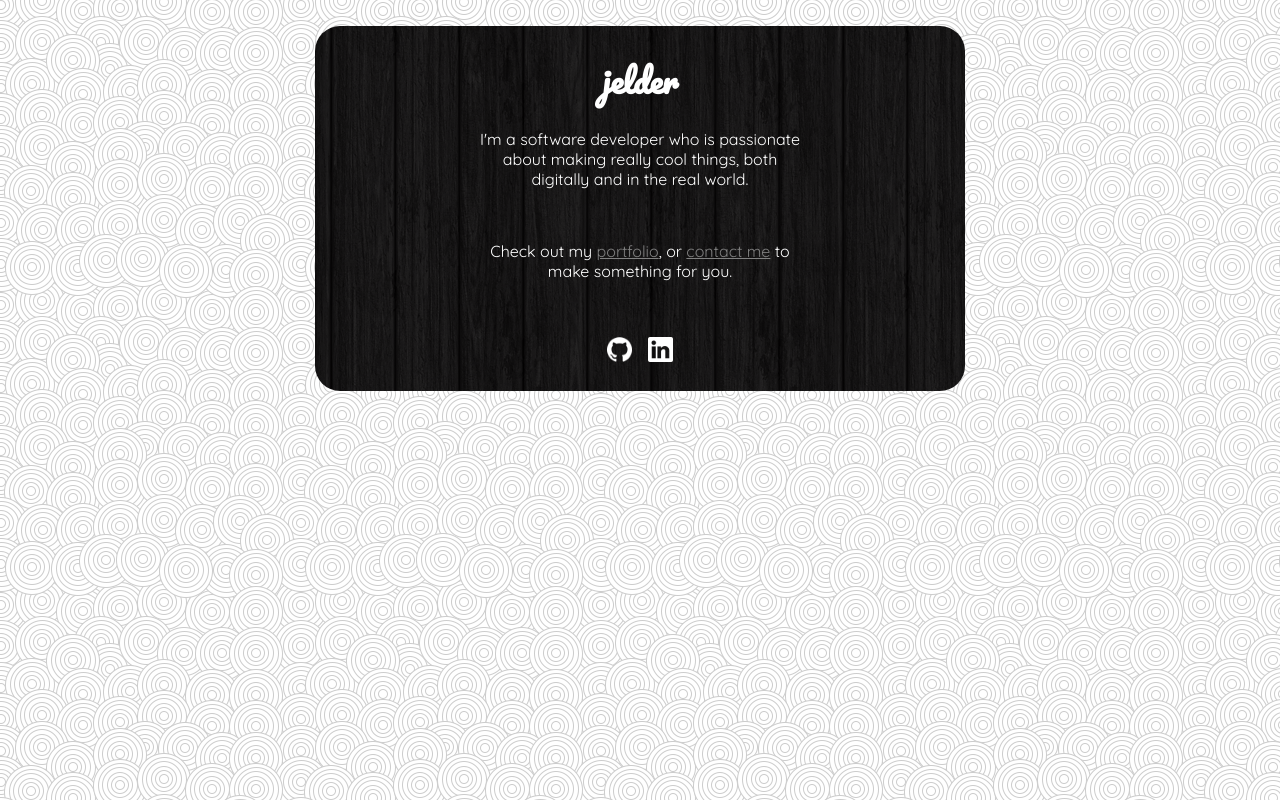
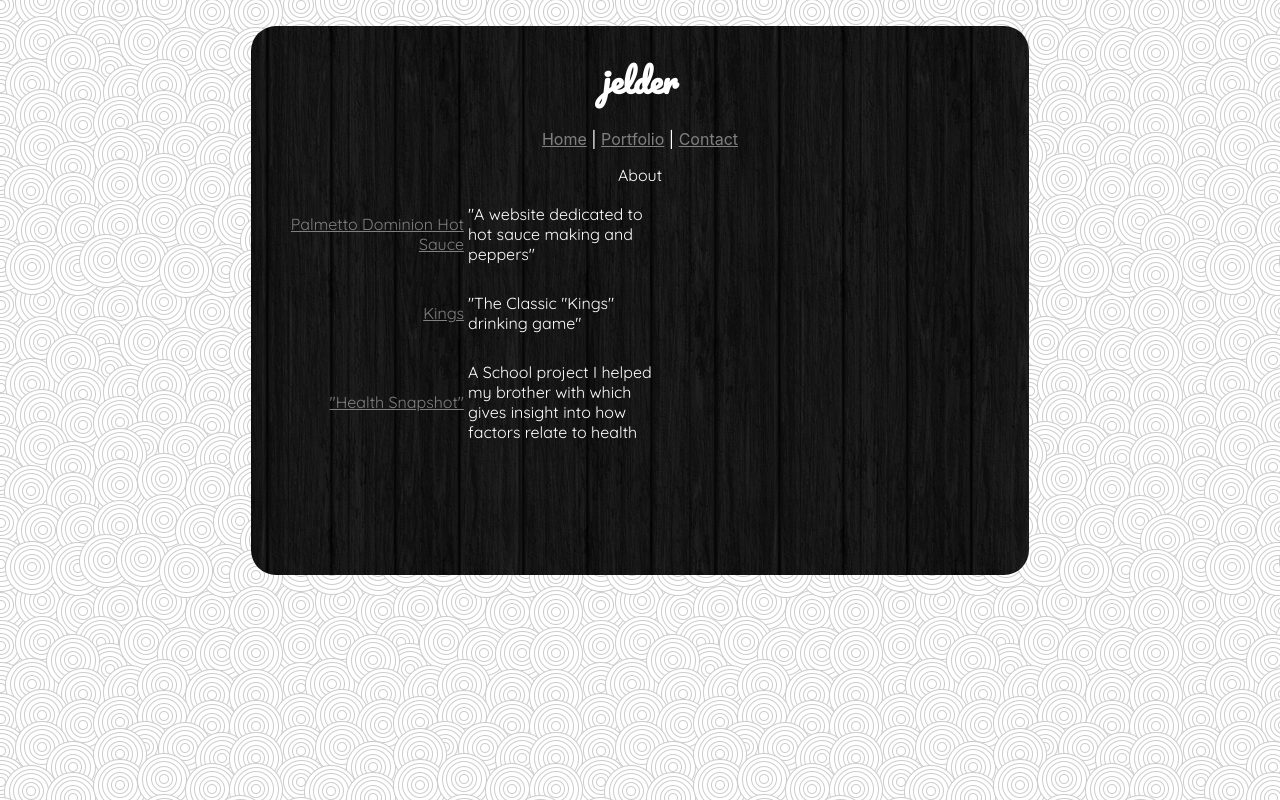
Before and after one commit to elderj/dev, a React app: page /portfolio in a window 1280 px wide. Built offline with nearby package versions, Linux system fonts and the light colour scheme.

Commit message:
Add basic routing and setup pages/components for routes and add a navbar component

```diff
--- a/package.json
+++ b/package.json
@@ -8,6 +8,7 @@
     "node-sass": "^4.12.0",
     "react": "^16.8.6",
     "react-dom": "^16.8.6",
+    "react-router-dom": "^5.0.0",
     "react-scripts": "3.0.1"
   },
   "scripts": {
--- /dev/null
+++ b/src/components/About.js
@@ -0,0 +1,32 @@
+import React from "react";
+import "../styles/App.scss";
+import "../styles/font.css";
+
+import NavBar from "./NavBar";
+// import GitHubLogo from "../images/logoImages/GitHub-Mark-Light-120px-plus.png";
+// import LinkedInLogo from "../images/logoImages/In-White-72.png";
+
+const About = () => (
+  <div className="floating-content">
+    <h1 className="pacifico-text">jelder</h1>
+    <NavBar />
+    <p className="quicksand-text blurb">
+      About
+      <br />
+    </p>
+    <br />
+
+    <br />
+    <br />
+    {/* <a href="https://github.com/elderj">
+      <img className="logoImage" alt="Github logo" src={GitHubLogo} />
+    </a>
+    <a href="https://www.linkedin.com/in/elderj/">
+      <img className="logoImage" alt="LinkedIn logo" src={LinkedInLogo} />
+    </a> */}
+    <br />
+    <br />
+  </div>
+);
+
+export default About;
--- a/src/components/App.js
+++ b/src/components/App.js
@@ -1,37 +1,20 @@
 import React from "react";
-import "../styles/App.scss";
-import "../styles/font.css";
+import Home from "./Home";
+import About from "./About";
+import Portfolio from "./Portfolio";
+import Contact from "./Contact";
 
-import GitHubLogo from "../images/logoImages/GitHub-Mark-Light-120px-plus.png";
-import LinkedInLogo from "../images/logoImages/In-White-72.png";
+import { Switch, Route } from "react-router-dom";
 
 function App() {
   return (
     <div className="App">
-      <div className="floating-content">
-        <h1 className="pacifico-text">jelder</h1>
-
-        <p className="quicksand-text blurb">
-          I'm a software developer who is passionate about making really cool
-          things, both digitally and in the real world.
-          <br />
-        </p>
-        <br />
-        <p className="quicksand-text blurb">
-          Check out my <a href="">portfolio</a>, or <a href="">contact me</a> to
-          make something for you.
-        </p>
-        <br />
-        <br />
-        <a href="https://github.com/elderj">
-          <img className="logoImage" alt="Github logo" src={GitHubLogo} />
-        </a>
-        <a href="https://www.linkedin.com/in/elderj/">
-          <img className="logoImage" alt="LinkedIn logo" src={LinkedInLogo} />
-        </a>
-        <br />
-        <br />
-      </div>
+      <Switch>
+        <Route exact path="/" component={Home} />
+        <Route exact path="/portfolio" component={Portfolio} />
+        <Route exact path="/about" component={About} />
+        <Route exact path="/contact" component={Contact} />
+      </Switch>
     </div>
   );
 }
--- /dev/null
+++ b/src/components/Contact.js
@@ -0,0 +1,43 @@
+import React from "react";
+import "../styles/App.scss";
+import "../styles/font.css";
+
+import NavBar from "./NavBar";
+
+import GitHubLogo from "../images/logoImages/GitHub-Mark-Light-120px-plus.png";
+import LinkedInLogo from "../images/logoImages/In-White-72.png";
+
+const Contact = () => (
+  <div className="floating-content">
+    <h1 className="pacifico-text">jelder</h1>
+    <NavBar />
+    <p className="quicksand-text blurb">
+      I would be excited to work with you to create a web site or application
+      for you or your business.
+      <br />
+      <br />
+      <a
+        href="mailto:jelde010@gmail.com?Subject=In Need of a Website"
+        target="_top"
+      >
+        Send me an email
+      </a>{" "}
+      with some details or contact info and we can get started.
+      <br />
+    </p>
+    <br />
+
+    <br />
+    <br />
+    <a href="https://github.com/elderj">
+      <img className="logoImage" alt="Github logo" src={GitHubLogo} />
+    </a>
+    <a href="https://www.linkedin.com/in/elderj/">
+      <img className="logoImage" alt="LinkedIn logo" src={LinkedInLogo} />
+    </a>
+    <br />
+    <br />
+  </div>
+);
+
+export default Contact;
--- /dev/null
+++ b/src/components/Home.js
@@ -0,0 +1,41 @@
+import React from "react";
+import "../styles/App.scss";
+import "../styles/font.css";
+
+import { Link } from "react-router-dom";
+import NavBar from "./NavBar";
+
+import GitHubLogo from "../images/logoImages/GitHub-Mark-Light-120px-plus.png";
+import LinkedInLogo from "../images/logoImages/In-White-72.png";
+
+const Home = () => (
+  <div className="floating-content">
+    <h1 className="pacifico-text">jelder</h1>
+    <NavBar />
+    <p className="quicksand-text blurb">
+      I'm a software developer who is passionate about making really cool
+      things, both digitally and in the real world.
+      <br />
+    </p>
+    <br />
+    <p className="quicksand-text blurb">
+      Check out my <Link to="/portfolio">portfolio</Link>.
+      <br />
+      <Link to="/contact">Contact me</Link> to make something for you.
+      <br />
+      {/* Read more <Link to="/about">about me</Link>. */}
+    </p>
+    <br />
+    <br />
+    <a href="https://github.com/elderj">
+      <img className="logoImage" alt="Github logo" src={GitHubLogo} />
+    </a>
+    <a href="https://www.linkedin.com/in/elderj/">
+      <img className="logoImage" alt="LinkedIn logo" src={LinkedInLogo} />
+    </a>
+    <br />
+    <br />
+  </div>
+);
+
+export default Home;
--- /dev/null
+++ b/src/components/NavBar.js
@@ -0,0 +1,20 @@
+import React, { Fragment } from "react";
+import "../styles/App.scss";
+import "../styles/font.css";
+
+import { Link } from "react-router-dom";
+
+const NavBar = () => (
+  <Fragment>
+    <p>
+      <Link to="/">Home</Link>
+      {" | "}
+      <Link to="/portfolio">Portfolio</Link>
+      {" | "}
+      {/* <Link to="/">About</Link> {" | "} */}
+      <Link to="/contact">Contact</Link>
+    </p>
+  </Fragment>
+);
+
+export default NavBar;
--- /dev/null
+++ b/src/components/Portfolio.js
@@ -0,0 +1,59 @@
+import React from "react";
+import "../styles/App.scss";
+import "../styles/font.css";
+
+import NavBar from "./NavBar";
+// import GitHubLogo from "../images/logoImages/GitHub-Mark-Light-120px-plus.png";
+// import LinkedInLogo from "../images/logoImages/In-White-72.png";
+
+const Portfolio = () => (
+  <div className="floating-content">
+    <h1 className="pacifico-text">jelder</h1>
+    <NavBar />
+    <p className="quicksand-text blurb">
+      About
+      <br />
+    </p>
+    <table className="table-content ">
+      <tr>
+        <td className="tblr">
+          <a href="http://elderj.6te.net/HotSauce/index.html">
+            Palmetto Dominion Hot Sauce
+          </a>
+        </td>
+        <td className="tbll">
+          "A website dedicated to hot sauce making and peppers"
+        </td>
+      </tr>
+      <tr>
+        <td className="tblr">
+          <a href="https://elderj.github.io/Kings/">Kings</a>
+        </td>
+        <td className="tbll">"The Classic "Kings" drinking game"</td>
+      </tr>
+      <tr>
+        <td className="tblr">
+          <a href="https://jmonman.github.io/HealthTrack/">"Health Snapshot"</a>
+        </td>
+        <td className="tbll">
+          A School project I helped my brother with which gives insight into how
+          factors relate to health
+        </td>
+      </tr>
+    </table>
+
+    <br />
+    <br />
+    <br />
+    {/* <a href="https://github.com/elderj">
+      <img className="logoImage" alt="Github logo" src={GitHubLogo} />
+    </a>
+    <a href="https://www.linkedin.com/in/elderj/">
+      <img className="logoImage" alt="LinkedIn logo" src={LinkedInLogo} />
+    </a> */}
+    <br />
+    <br />
+  </div>
+);
+
+export default Portfolio;
--- a/src/index.js
+++ b/src/index.js
@@ -1,10 +1,16 @@
-import React from 'react';
-import ReactDOM from 'react-dom';
-import './styles/index.css';
-import App from './components/App';
-import * as serviceWorker from './serviceWorker';
+import React from "react";
+import ReactDOM from "react-dom";
+import "./styles/index.css";
+import App from "./components/App";
+import { BrowserRouter } from "react-router-dom";
+import * as serviceWorker from "./serviceWorker";
 
-ReactDOM.render(<App />, document.getElementById('root'));
+ReactDOM.render(
+  <BrowserRouter basename={process.env.PUBLIC_URL}>
+    <App />
+  </BrowserRouter>,
+  document.getElementById("root")
+);
 
 // If you want your app to work offline and load faster, you can change
 // unregister() to register() below. Note this comes with some pitfalls.
--- a/src/styles/App.scss
+++ b/src/styles/App.scss
@@ -3,7 +3,7 @@
 }
 
 .floating-content {
-  width: 50%;
+  width: 60%;
   margin: 0 auto;
   margin-top: 2%;
   background-image: url("../images/dark_wood.png");
@@ -26,3 +26,16 @@ body {
   width: 25px;
   margin: 0 8px;
 }
+
+.table-content {
+  // margin: auto;
+  max-width: 400px;
+}
+
+.tblr {
+  text-align: right;
+}
+.tbll {
+  text-align: left;
+  max-width: 200px;
+}
--- a/src/styles/font.css
+++ b/src/styles/font.css
@@ -30,3 +30,9 @@ a:hover {
 a:active {
   color: gray;
 }
+
+table.table-content tr td {
+  font-family: "Quicksand", sans-serif;
+  color: #ffffff;
+  border-bottom: 25px solid transparent;
+}
```
Also changed, not shown: 1 other file.
